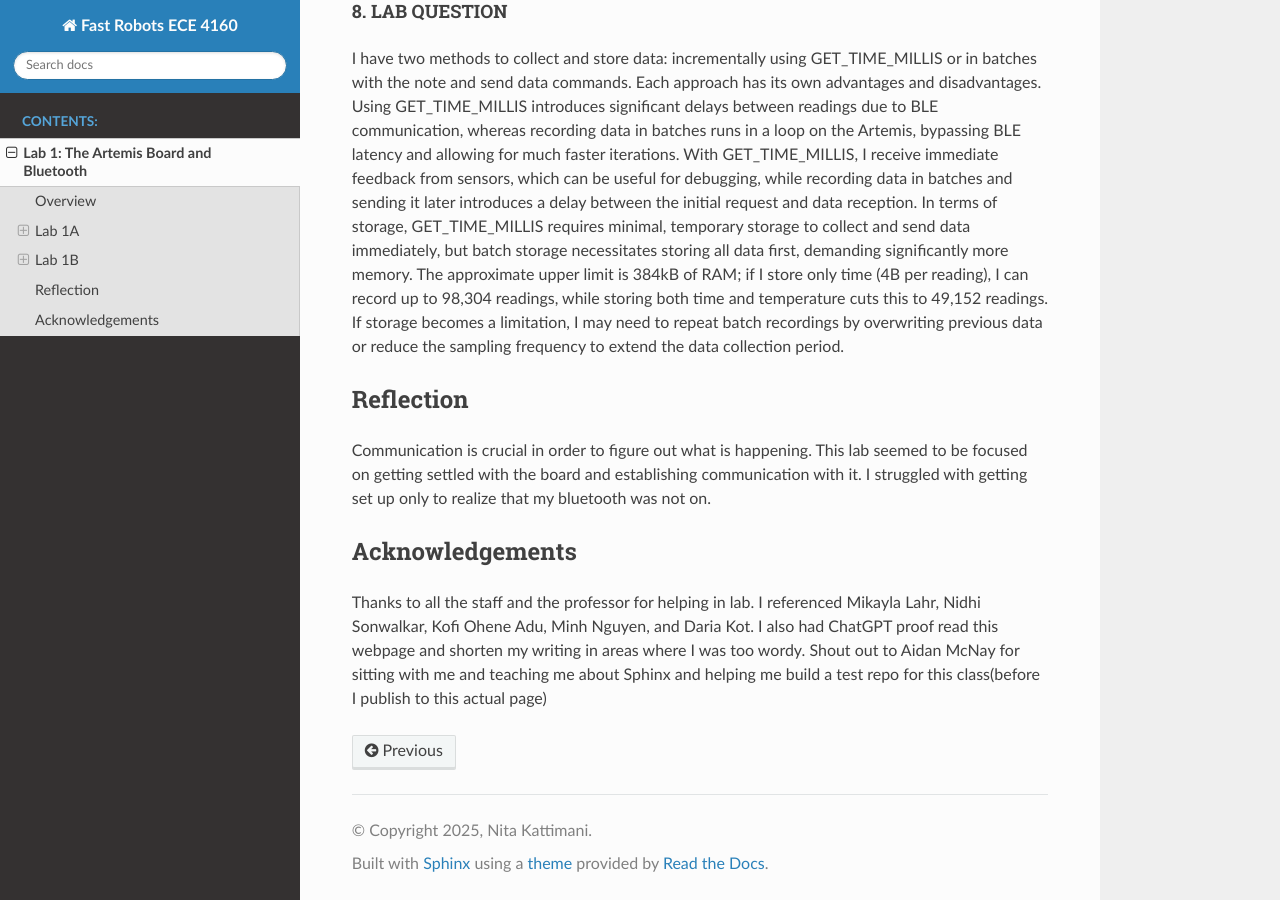
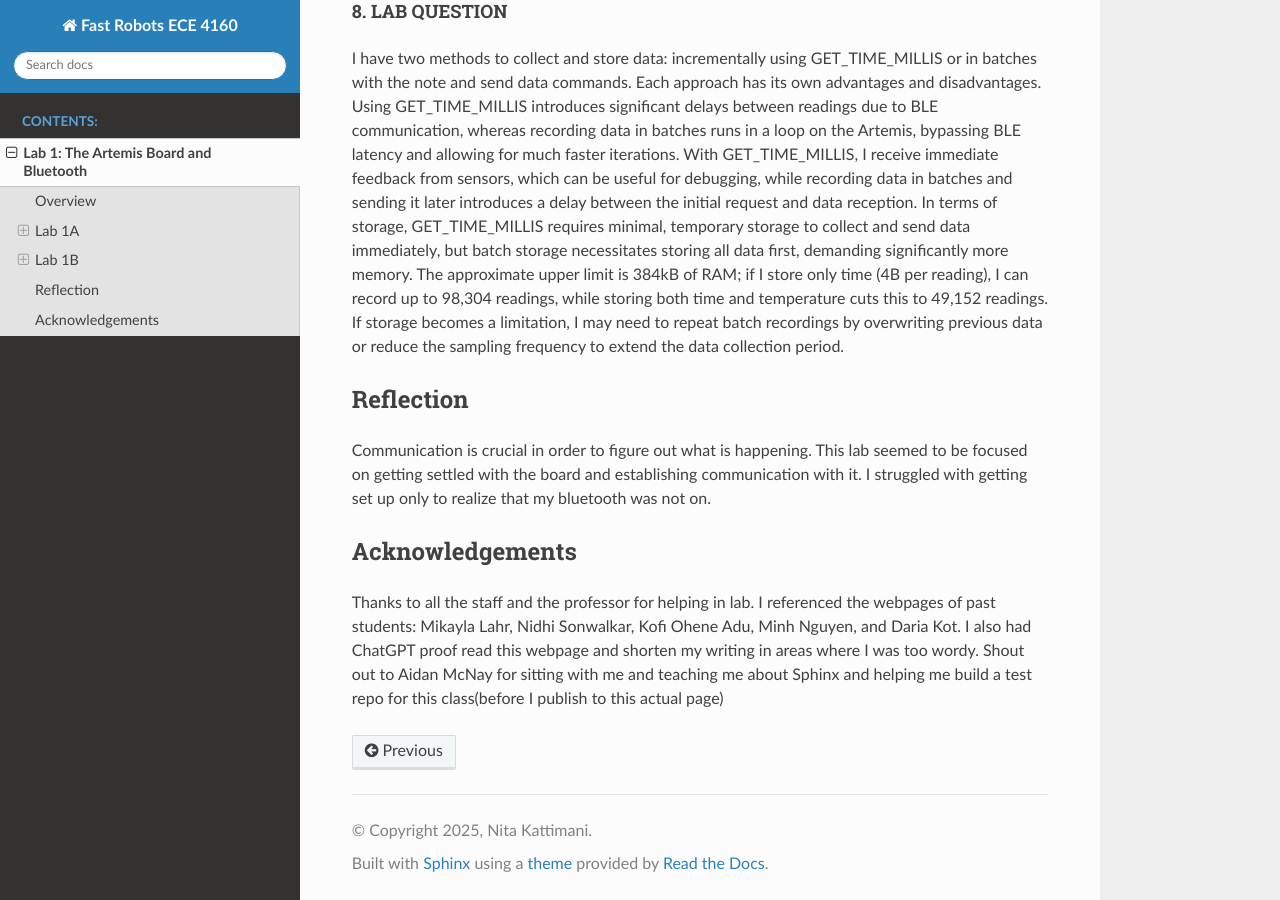
Before and after one commit to nskatti1/test-website, a Sphinx documentation site: the page built from docs/lab1.rst, in a window 1280 px wide and 900 px high, scrolled down 6613 px. Built offline with Sphinx 7.4.7 and the Read the Docs theme 3.1.0, drawn with Linux system fonts in a browser that asks for light colours; pages that are not in the unit, such as notebooks, are missing from menus.

Commit message:
Update lab1.rst

```diff
--- a/docs/lab1.rst
+++ b/docs/lab1.rst
@@ -297,6 +297,6 @@ I struggled with getting set up only to realize that my bluetooth was not on.
 Acknowledgements
 --------------------------------------------------------------------------
 
-Thanks to all the staff and the professor for helping in lab. I referenced Mikayla Lahr, Nidhi Sonwalkar, Kofi Ohene Adu, Minh Nguyen, and Daria Kot.
+Thanks to all the staff and the professor for helping in lab. I referenced the webpages of past students: Mikayla Lahr, Nidhi Sonwalkar, Kofi Ohene Adu, Minh Nguyen, and Daria Kot.
 I also had ChatGPT proof read this webpage and shorten my writing in areas where I was too wordy.
 Shout out to Aidan McNay for sitting with me and teaching me about Sphinx and helping me build a test repo for this class(before I publish to this actual page)
```
